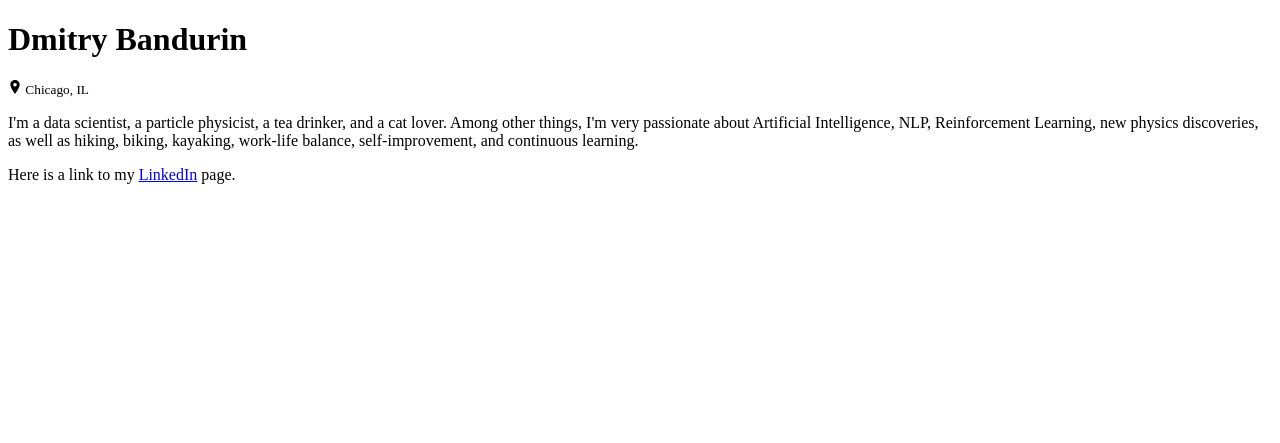
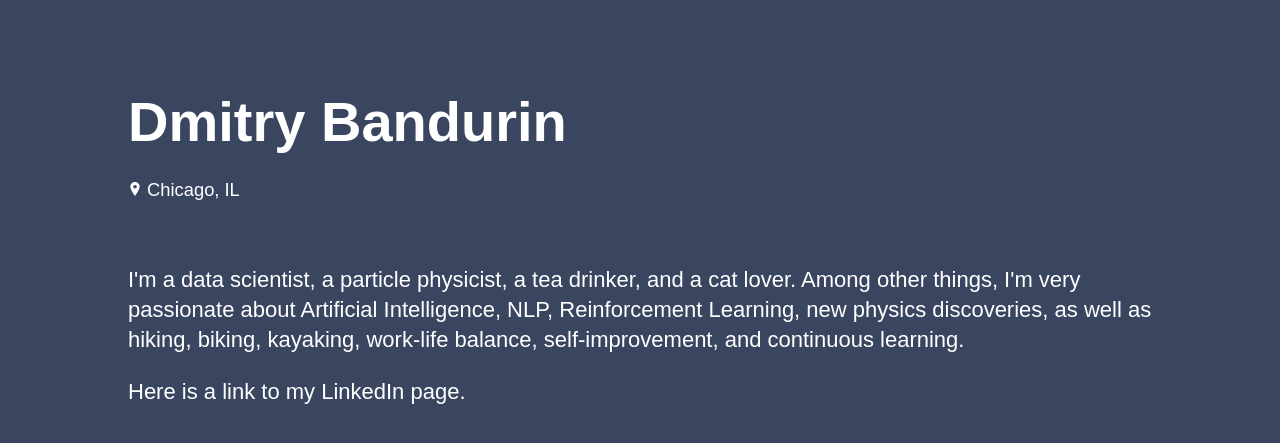
Before and after one commit to dbandurin/my_website, a Flask app: page / in a window 1280 px wide. Shown: the top 443 px of the page. Run offline with Flask 2, Linux system fonts and the light colour scheme.

Commit message:
first commit

```diff
--- /dev/null
+++ b/static/main.css
@@ -0,0 +1,63 @@
+body {
+  background-color: #3a4660;
+  margin-top: 100px;
+  margin-left: 10%;
+  margin-right: 10%;
+}
+
+h1 {
+  margin-top: 20px;
+  margin-bottom: 30px;
+  font-family: Averta, sans-serif;
+  color: #fff;
+  font-size: 56px;
+  line-height: 44px;
+  font-weight: 700;
+}
+
+h2 {
+  margin-top: 20px;
+  margin-bottom: 10px;
+  font-family: Averta, sans-serif;
+  font-size: 22px;
+  line-height: 36px;
+  font-style: normal;
+  font-weight: 700;
+  text-transform: uppercase;
+}
+
+p {
+  margin-bottom: 20px;
+  font-family: Averta, sans-serif;
+  color: #fff;
+  font-size: 22px;
+  line-height: 30px;
+}
+
+a {
+  -webkit-transition: border-color 200ms ease, color 200ms ease;
+  transition: border-color 200ms ease, color 200ms ease;
+  color: #fff;
+  text-decoration: none;
+}
+
+a:hover {
+  border-bottom-color: #1d2330;
+  color: #1d2330;
+}
+
+a:focus {
+  border-bottom-color: #1d2330;
+  color: #1d2330;
+}
+
+.content {
+  margin-top: 60px;
+}
+
+.social-icon {
+  margin-top: 60px;
+  padding-right: 25px;
+  float: left;
+  border-bottom: 0px none #000;
+}
--- a/templates/home.html
+++ b/templates/home.html
@@ -1,6 +1,9 @@
 <!DOCTYPE html>
 <html>
-    <head></head>
+    <head>
+    	<link rel="stylesheet" type="text/css" href="{{ url_for('static', filename='main.css') }}">
+    	<title>Dmitry Bandurin</title>
+    </head>
     <body>
         <div>
        	  <h1>Dmitry Bandurin</h1>
```
